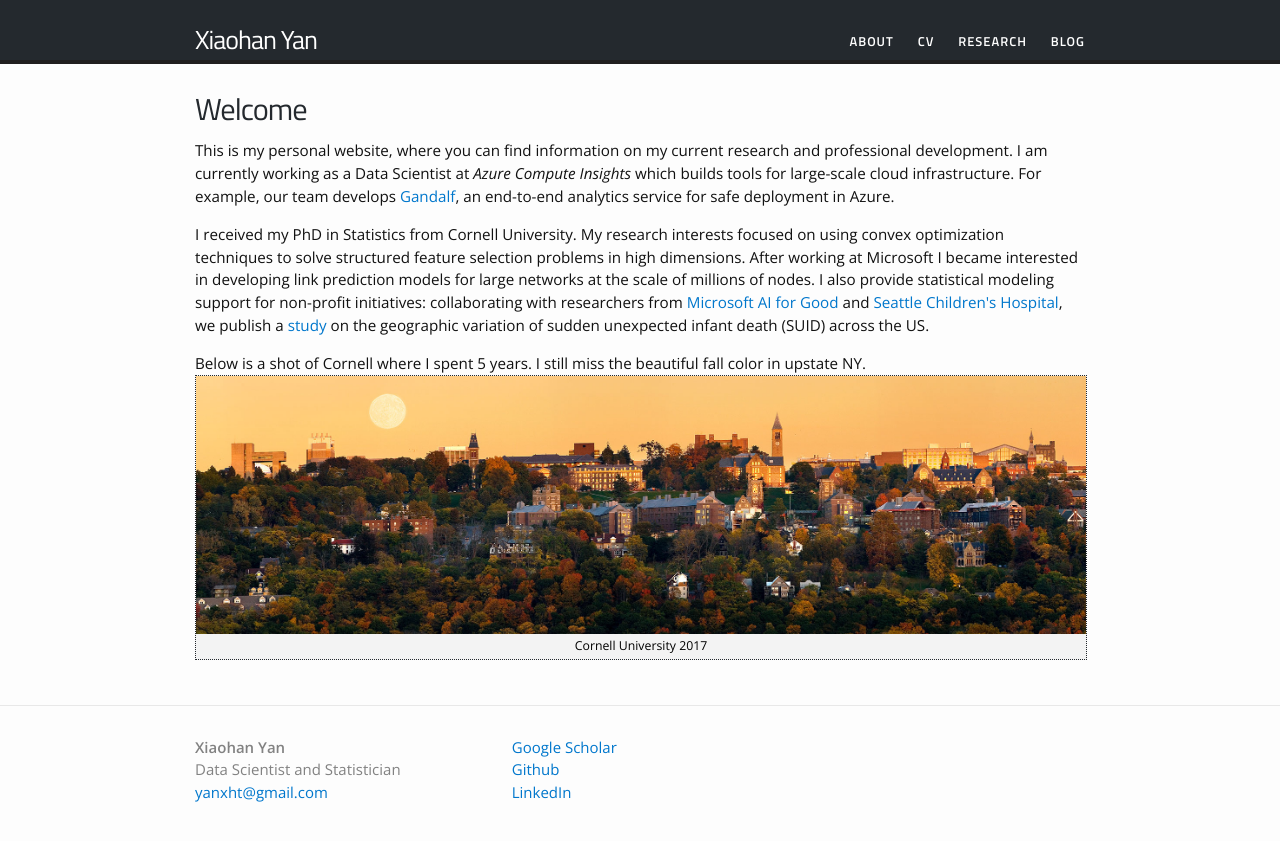
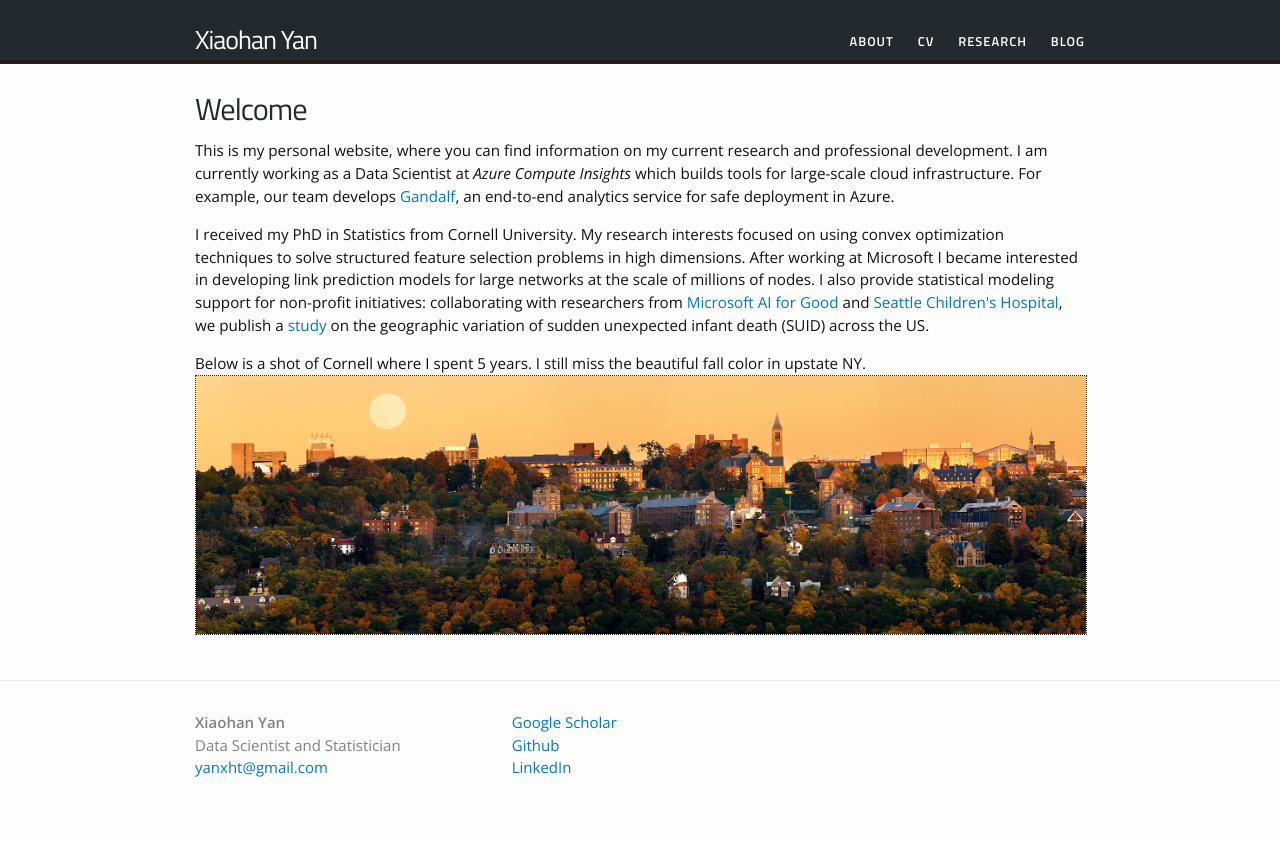
Before and after one commit to yanxht/yanxht.github.io, a Jekyll site: the page built from index.html, in a window 1280 px wide. Shown: the top 841 px of the page. Built offline with Jekyll 4.4.1, drawn with Linux system fonts in a browser that asks for light colours.

Commit message:
Update front page photo

```diff
--- a/_includes/image.html
+++ /dev/null
@@ -1,6 +0,0 @@
-<dl id="" class="wp-caption align{{include.align}}" style="max-width: {{include.width}}px">
-
-<dt><a href="{{ include.href }}"><img class="" src="{{ include.url }}" alt="{{ include.caption }}" /></a></dt>
-
-<dd>{{ include.caption }}</dd>
-</dl>
--- /dev/null
+++ b/_includes/image_fullwidth_nocaption.html
@@ -0,0 +1,5 @@
+<dl id="" class="wp-caption align{{include.align}}" style="width:100%;min-width:50px">
+
+<dt><a href="{{ include.href }}"><img class="" src="{{ include.url }}" alt="" /></a></dt>
+
+</dl>
--- a/index.html
+++ b/index.html
@@ -12,7 +12,7 @@ layout: default
 
 Below is a shot of Cornell where I spent 5 years. I still miss the beautiful fall color in upstate NY.
 
-{% include image_fullwidth.html url="/images/cornell_full.jpg" caption="Cornell University 2017" align="center" %}
+{% include image_fullwidth_nocaption.html url="/images/cornell_full.jpg" align="center" %}
 
 
 </div>
```
